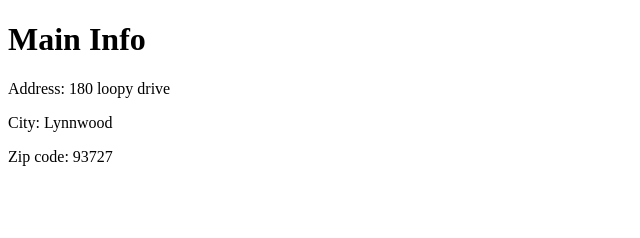
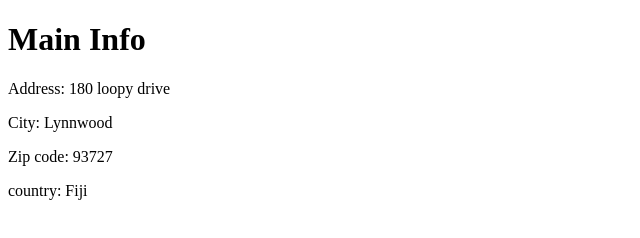
Before and after one commit to jmbarnes114/repo1, a plain HTML site: page index.html in a window 1280 px wide. Shown: the whole page, without its empty margins (0-640 px from the left). Drawn offline with Linux system fonts and the light colour scheme.

Commit message:
added country to main body

```diff
--- a/index.html
+++ b/index.html
@@ -11,5 +11,6 @@
     <p>Address: 180 loopy drive</p>
     <p>City: Lynnwood</p>
     <p>Zip code: 93727</p>
+    <p>country: Fiji</p>
 </body>
 </html>
```
